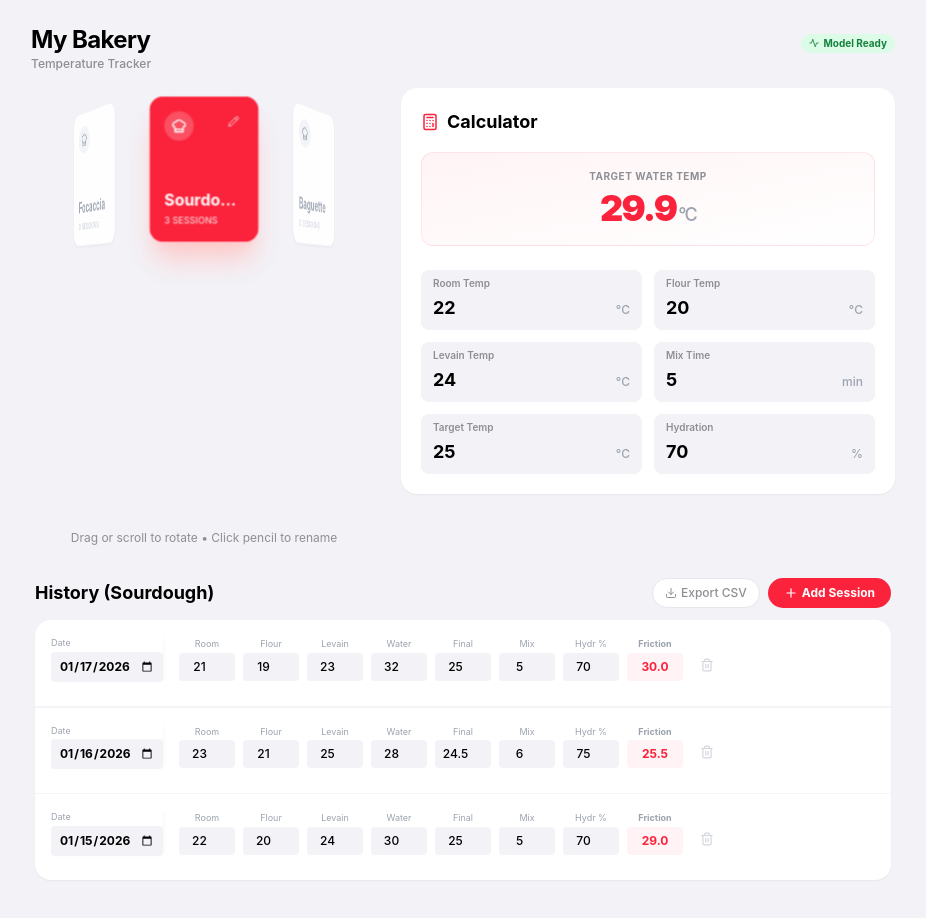
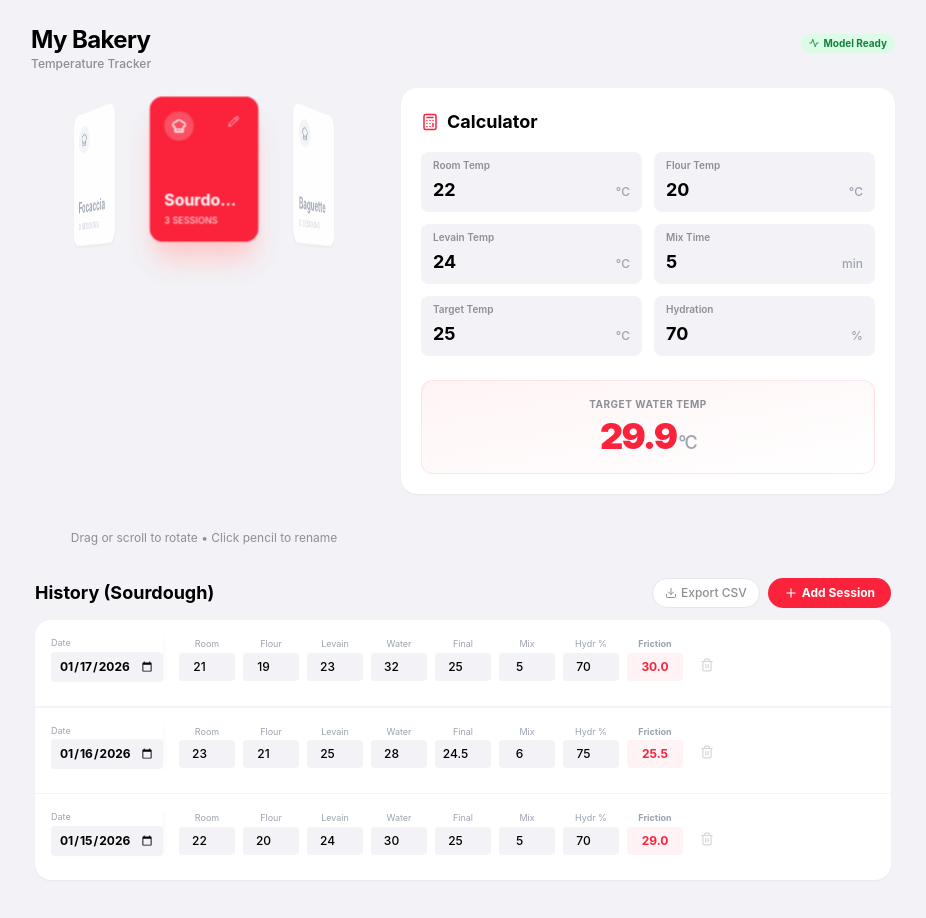
Before and after one commit to ghryan0000/dough-temp-tracker, a React (Vite) app: page / in a window 1280 px wide. Shown: the top 918 px of the page, without its empty margins (177-1103 px from the left). Built offline with nearby package versions, Linux system fonts and the light colour scheme.

Commit message:
feat: Add persistent and editable product names and redesign the product selection UI to a jukebox style.

```diff
--- a/dough-temp-tracker.tsx
+++ b/dough-temp-tracker.tsx
@@ -316,17 +316,8 @@ export default function DoughTempTracker() {
               </h2>
             </div>
 
-            {/* Result Display */}
-            <div className={`p-4 rounded-xl text-center mb-6 transition-all ${regressionModel ? 'bg-gradient-to-br from-apple-red/5 to-white border border-apple-red/10' : 'bg-gray-50'}`}>
-              <div className="text-[10px] font-bold text-apple-gray uppercase tracking-wider mb-1">TARGET WATER TEMP</div>
-              <div className={`text-4xl font-black tracking-tighter ${currentPredictedWater ? 'text-apple-red' : 'text-gray-300'}`}>
-                {currentPredictedWater !== null ? currentPredictedWater.toFixed(1) : '--'}
-                <span className="text-lg ml-0.5 font-medium text-gray-400">°C</span>
-              </div>
-            </div>
-
             {/* Inputs with Units */}
-            <div className="grid grid-cols-2 gap-3">
+            <div className="grid grid-cols-2 gap-3 mb-6">
               {[
                 { label: 'Room Temp', key: 'roomTemp', unit: '°C' },
                 { label: 'Flour Temp', key: 'flourTemp', unit: '°C' },
@@ -349,6 +340,15 @@ export default function DoughTempTracker() {
                   </div>
                 </div>
               ))}
+            </div>
+
+            {/* Result Display */}
+            <div className={`p-4 rounded-xl text-center transition-all ${regressionModel ? 'bg-gradient-to-br from-apple-red/5 to-white border border-apple-red/10' : 'bg-gray-50'}`}>
+              <div className="text-[10px] font-bold text-apple-gray uppercase tracking-wider mb-1">TARGET WATER TEMP</div>
+              <div className={`text-4xl font-black tracking-tighter ${currentPredictedWater ? 'text-apple-red' : 'text-gray-300'}`}>
+                {currentPredictedWater !== null ? currentPredictedWater.toFixed(1) : '--'}
+                <span className="text-lg ml-0.5 font-medium text-gray-400">°C</span>
+              </div>
             </div>
           </div>
         </div>
```
